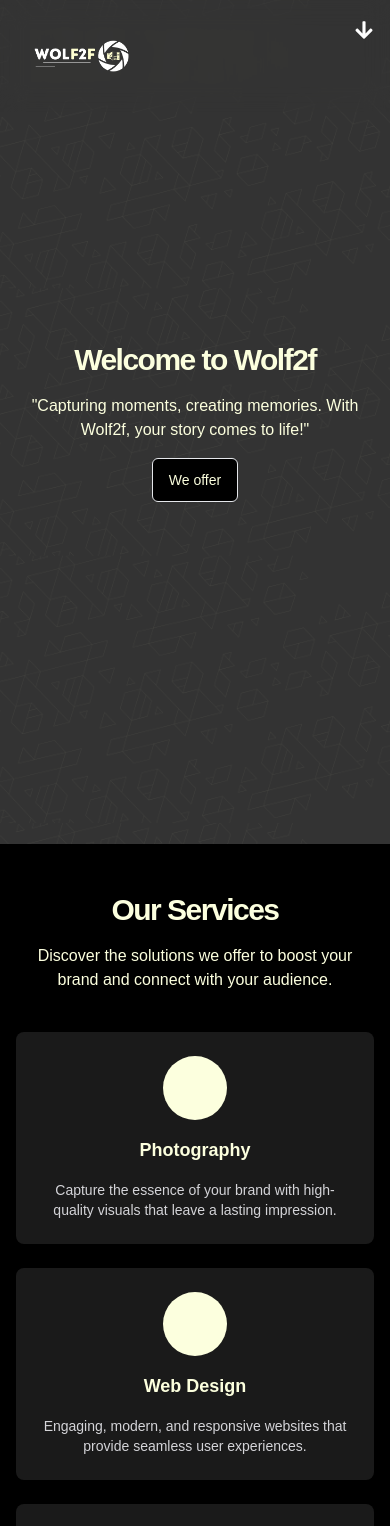
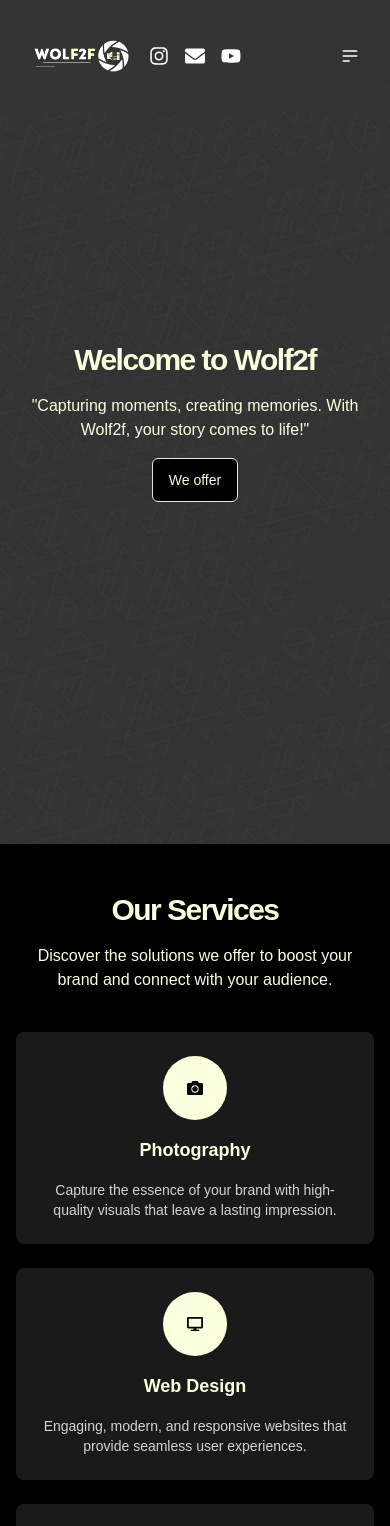
Before and after one commit to EstebanWolff/portafolioWebWolf2f, a React (Vite) app: page / in a window 390 px wide. Shown: the top 1526 px of the page. Built offline with nearby package versions, Linux system fonts and the light colour scheme.

Commit message:
Fix-responsive

```diff
--- a/src/components/layouts/footer.jsx
+++ b/src/components/layouts/footer.jsx
@@ -1,5 +1,5 @@
 import React from "react";
-import SimpleWhiteFoto from "../../assets/image/logoWOLF2F/simpleWhite.png";
+import SimpleWhiteFoto from "../../assets/image/logoWOLF2F/MiniMiniLogoWolf2f.png";
 
 const Footer = () => {
   return (
--- a/src/components/layouts/navbar.jsx
+++ b/src/components/layouts/navbar.jsx
@@ -1,23 +1,16 @@
 import React, { useState, useEffect } from "react";
-import { motion } from "framer-motion";
-import { FaInstagram, FaEnvelope, FaYoutube, FaArrowDown, FaArrowUp } from "react-icons/fa";
+import { FaInstagram, FaEnvelope, FaYoutube } from "react-icons/fa";
 import LogoWolf2f from "../../assets/image/logoWOLF2F/LogoWolf2f.png";
 
 const MENU = [
   { name: "About Us", href: "#about", translate: true },
-  { name: "Plans", href: "#plans", translate: true },
+  { name: "Services", href: "#services", translate: true },
   { name: "Contact", href: "#contact", translate: true },
-];
-
-const SOCIALS = [
-  { icon: <FaInstagram size={20} />, href: "https://instagram.com" },
-  { icon: <FaEnvelope size={20} />, href: "mailto:example@gmail.com" },
-  { icon: <FaYoutube size={20} />, href: "https://youtube.com" },
 ];
 
 const Navbar = () => {
   const [scrolled, setScrolled] = useState(false);
-  const [isOpen, setIsOpen] = useState(false);  // Controla si el menú está abierto o cerrado
+  const [isOpen, setIsOpen] = useState(false);
 
   useEffect(() => {
     const handleScroll = () => {
@@ -30,59 +23,82 @@
   return (
     <nav
       className={`fixed top-0 w-full z-50 transition-all duration-300 backdrop-blur-md
-      ${scrolled ? "bg-[#000000] py-1" : "bg-transparent py-4"}`} // Cambié el padding cuando se hace scroll
+      ${scrolled ? "bg-[#000000] py-1" : "bg-transparent py-4"}`}
     >
-      <div className="container mx-auto flex justify-between items-center max-w-screen-xl px-4">
-        {/* Logo con animación solo en pantallas pequeñas */}
-        <motion.div
-          initial={{ x: 0, opacity: 1 }}
-          animate={{
-            x: isOpen ? -100 : 0, // Mueve el logo solo en pantalla pequeña
-          }}
-          transition={{ duration: 0.8, ease: "easeOut" }}
-          className="flex-shrink-0 lg:static lg:transform-none"
-        >
+      <div className="container mx-auto flex justify-between items-center max-w-screen-xl px-4 relative">
+
+        {/* Logo, sin movimiento y dentro del flujo del navbar */}
+        <div className="flex-shrink-0 lg:static lg:transform-none">
           <img src={LogoWolf2f} alt="Logo" className="h-20 mx-auto lg:mx-0" />
-        </motion.div>
+        </div>
 
-        {/* Menú de navegación, visible siempre en grande y animado en pequeño */}
-        <motion.div
-          initial={{ opacity: 1 }}
-          animate={{ opacity: isOpen || window.innerWidth >= 1024 ? 1 : 0 }}
-          transition={{ delay: 0.3, duration: 0.8, ease: "easeOut" }}
-          className={`lg:flex items-center space-x-6 ${isOpen || window.innerWidth >= 1024 ? "flex" : "hidden"} lg:flex-row lg:mt-0`}
-        >
+        {/* Menú de navegación, solo visible en pantallas grandes */}
+        <div className={`lg:flex items-center space-x-6 ${window.innerWidth >= 1024 ? "flex" : "hidden"} lg:flex-row lg:mt-0`}>
           {MENU.map((menuItem) => (
-            <motion.a
+            <a
               key={menuItem.name}
               href={menuItem.href}
               className="text-white text-base hover:text-gray-300 transition"
             >
               {menuItem.name}
-            </motion.a>
-          ))}
-        </motion.div>
-
-        {/* Social Icons, solo visibles en pantalla grande o cuando el menú está abierto */}
-        <motion.div
-          initial={{ opacity: 1 }}
-          animate={{ opacity: isOpen || window.innerWidth >= 1024 ? 1 : 0 }}
-          transition={{ delay: 0.5, duration: 0.8, ease: "easeOut" }}
-          className={`lg:flex items-center space-x-4 ${isOpen || window.innerWidth >= 1024 ? "flex" : "hidden"} lg:flex-row lg:mt-0`}
-        >
-          {SOCIALS.map((social, index) => (
-            <a key={index} href={social.href} className="text-white hover:text-gray-300">
-              {social.icon}
             </a>
           ))}
-        </motion.div>
+        </div>
 
-        {/* Botón de flecha (mostrar/ocultar menú solo en pantallas pequeñas) */}
-        <div
-          onClick={() => setIsOpen(!isOpen)}
-          className="lg:hidden text-white cursor-pointer absolute right-4 top-5"
-        >
-          {isOpen ? <FaArrowUp size={20} /> : <FaArrowDown size={20} />}
+        {/* Social Icons, centrados entre el logo y el menú */}
+        <div className="flex lg:flex-row items-center space-x-4 absolute left-1/2 transform -translate-x-1/2 z-20 justify-center lg:static">
+          <a href="https://www.instagram.com/_wolf2f_/" target="_blank" className="text-white hover:text-gray-300">
+            <FaInstagram size={20} />
+          </a>
+          <a href="mailto:example@gmail.com" target="_blank" className="text-white hover:text-gray-300">
+            <FaEnvelope size={20} />
+          </a>
+          <a href="https://youtube.com" target="_blank" className="text-white hover:text-gray-300">
+            <FaYoutube size={20} />
+          </a>
+        </div>
+
+        {/* Dropdown solo visible en pantallas pequeñas */}
+        <div className="dropdown lg:hidden absolute right-4 top-1/2 transform -translate-y-1/2 z-10">
+          <div
+            tabIndex={0}
+            role="button"
+            className="btn btn-ghost btn-circle"
+            onClick={() => setIsOpen(!isOpen)} // Toggle el estado del dropdown
+          >
+            <svg
+              xmlns="http://www.w3.org/2000/svg"
+              className="h-5 w-5 text-white"
+              fill="none"
+              viewBox="0 0 24 24"
+              stroke="currentColor"
+            >
+              <path
+                strokeLinecap="round"
+                strokeLinejoin="round"
+                strokeWidth="2"
+                d="M4 6h16M4 12h16M4 18h7"
+              />
+            </svg>
+          </div>
+
+          {/* Menú desplegable con las opciones en pantallas pequeñas */}
+          <ul
+            tabIndex={0}
+            className={`menu menu-sm dropdown-content bg-[#FCFFDE] rounded-box z-1 mt-3 w-52 p-2 shadow ${isOpen ? 'block' : 'hidden'}`}
+            style={{ right: "0" }}
+          >
+            {MENU.map((menuItem) => (
+              <li key={menuItem.name}>
+                <a
+                  href={menuItem.href}
+                  className="text-black hover:text-[#333333] transition-colors duration-200"
+                >
+                  {menuItem.name}
+                </a>
+              </li>
+            ))}
+          </ul>
         </div>
       </div>
     </nav>
--- a/src/components/ourServices/ourServices.jsx
+++ b/src/components/ourServices/ourServices.jsx
@@ -1,39 +1,40 @@
 import React, { useEffect, useState } from "react";
 import { motion } from "framer-motion";
+import { FaCamera, FaDesktop, FaInstagram, FaDatabase, FaPaintBrush, FaVideo } from "react-icons/fa";
 
 const services = [
   {
     title: "Photography",
     description:
       "Capture the essence of your brand with high-quality visuals that leave a lasting impression.",
-    icon: "camera",
+    icon: <FaCamera />,
   },
   {
     title: "Web Design",
     description:
       "Engaging, modern, and responsive websites that provide seamless user experiences.",
-    icon: "world-www",
+    icon: <FaDesktop />,
   },
   {
     title: "Social Media",
     description:
       "Strategic social media management that enhances brand presence and audience engagement.",
-    icon: "brand-instagram",
+    icon: <FaInstagram />,
   },
   {
     title: "Data Science",
     description: "We analyze your data to improve your business decisions.",
-    icon: "database",
+    icon: <FaDatabase />,
   },
   {
     title: "Branding",
     description: "We help define your brand identity for a lasting impact.",
-    icon: "brush",
+    icon: <FaPaintBrush />,
   },
   {
     title: "Videos",
     description: "We create high-quality videos to showcase your brand effectively.",
-    icon: "video",
+    icon: <FaVideo />,
   },
 ];
 
@@ -91,19 +92,7 @@
                     transition={{ duration: 0.8, delay: index * 0.3 }}
                     className="flex items-center justify-center w-16 h-16 rounded-full bg-[#FCFFDE] mx-auto"
                   >
-                    <svg
-                      xmlns="http://www.w3.org/2000/svg"
-                      width="24"
-                      height="24"
-                      viewBox="0 0 24 24"
-                      fill="none"
-                      stroke="black"
-                      strokeWidth="2"
-                      strokeLinecap="round"
-                      strokeLinejoin="round"
-                    >
-                      <use href={`https://tabler-icons.io/static/tabler-icons/${service.icon}.svg`} />
-                    </svg>
+                    <span className="text-black">{service.icon}</span> {/* Color negro para el ícono */}
                   </motion.div>
 
                   {/* Título con animación */}
```
Also changed, not shown: src/components/galery/galery.jsx (+33 -31 lines).
